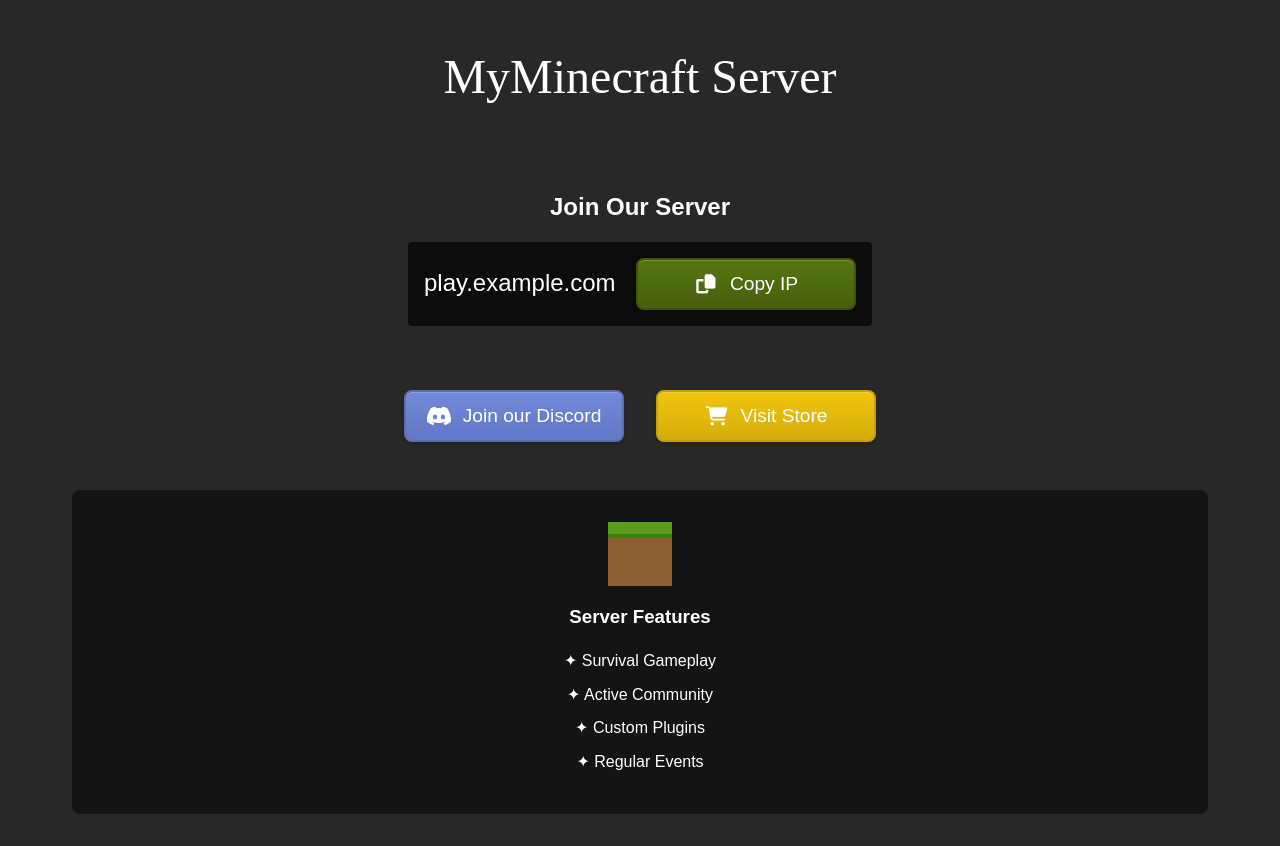
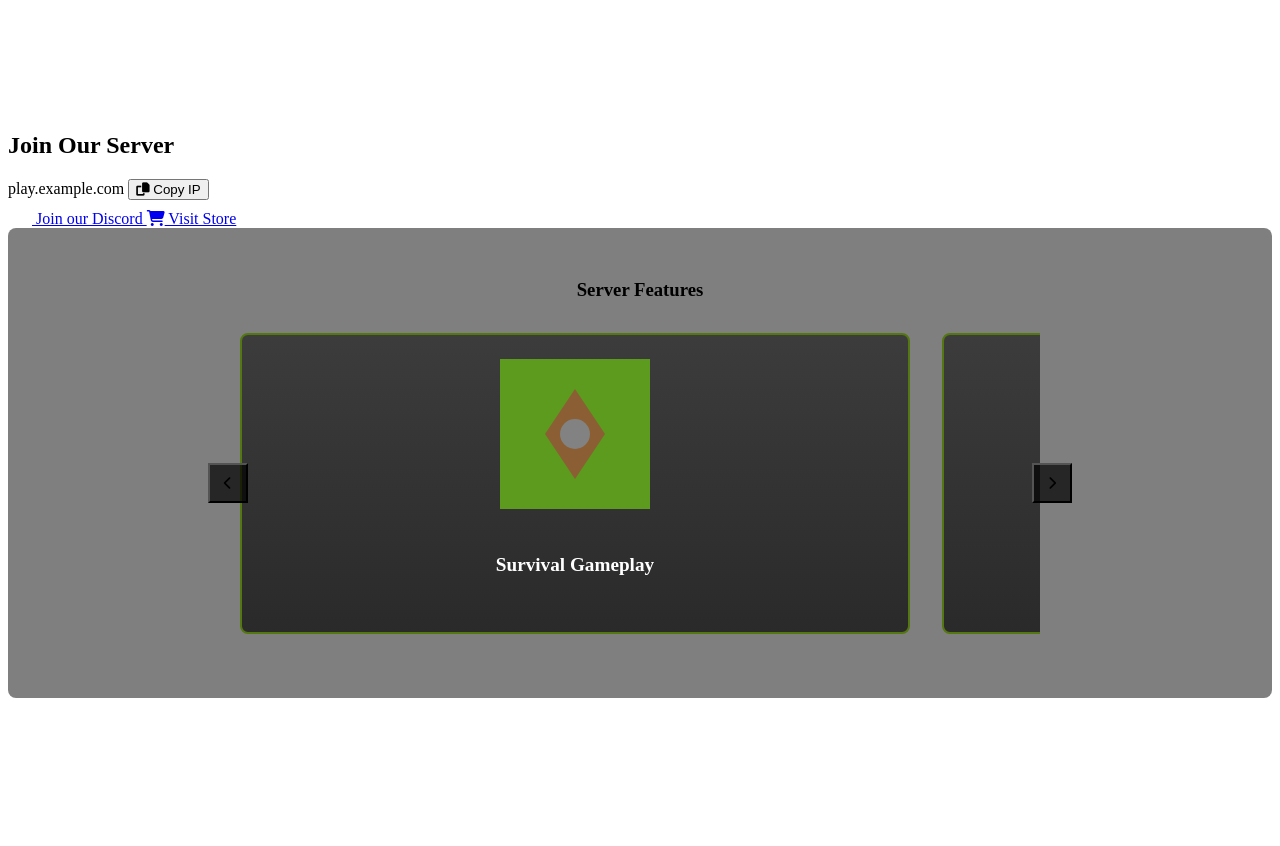
Before and after one commit to MxSLmafao/soulpvp-website, a Flask app: page / in a window 1280 px wide. After the commit the page ends 698 px from the top, so only its background shows below. Run offline with Flask 3, Linux system fonts and the light colour scheme.

Commit message:
Agent query: Please verify the following features of the card slider: 1. Do the cards auto-rotate every 5 seconds? 2. Do the navigation buttons work to manually change cards? 3. Do cards expand with description when clicked? 4. Are the hover effects and animations smooth?

```diff
--- a/static/css/style.css
+++ b/static/css/style.css
@@ -1,164 +1,108 @@
-@font-face {
-    font-family: 'Minecraft';
-    src: url('../fonts/minecraft.woff2') format('woff2');
-    font-weight: normal;
-    font-style: normal;
-}
-
-:root {
-    --minecraft-dirt: #8B5E34;
-    --minecraft-grass: #5C9B1E;
-    --minecraft-stone: #828282;
-}
-
-* {
-    margin: 0;
-    padding: 0;
-    box-sizing: border-box;
-}
-
-body {
-    font-family: 'Minecraft', Arial, sans-serif;
-    background-color: #282828;
-    color: white;
-    line-height: 1.6;
-}
-
-.container {
-    max-width: 1200px;
-    margin: 0 auto;
-    padding: 2rem;
-}
-
-header {
-    text-align: center;
-    margin-bottom: 3rem;
-}
-
-.logo {
-    max-width: 400px;
-    height: auto;
-}
-
-.server-info {
-    text-align: center;
-    margin-bottom: 3rem;
-}
-
-.ip-box {
-    background-color: rgba(0, 0, 0, 0.7);
-    padding: 1rem;
-    border-radius: 4px;
-    display: inline-block;
-    margin: 1rem 0;
-}
-
-#server-ip {
-    font-size: 1.5rem;
-    margin-right: 1rem;
-}
-
-.minecraft-button {
-    font-size: 1.2rem;
-    border-radius: 8px;
-    background: linear-gradient(to bottom, #54770f, #485f0d);
-    box-shadow: inset 0 1px rgba(255, 255, 255, 0.2), 0 2px 4px rgba(0, 0, 0, 0.2);
-    min-width: 220px;
-    height: 52px;
-    color: white;
-    text-decoration: none;
-    display: inline-flex;
-    align-items: center;
-    justify-content: center;
-    gap: 0.75rem;
-    cursor: pointer;
-    font-family: 'Minecraft', Arial, sans-serif;
-    transition: all 0.2s ease;
-    border: 2px solid #3c5508;
-}
-
-.minecraft-button img,
-.minecraft-button i {
-    width: 24px;
-    height: 24px;
-    display: flex;
-    align-items: center;
-    justify-content: center;
-    font-size: 1.2rem;
-}
-
-.minecraft-button:hover {
-    background: linear-gradient(to bottom, #6a9414, #587811);
-    transform: translateY(1px);
-    box-shadow: inset 0 1px rgba(255, 255, 255, 0.2), 0 1px 2px rgba(0, 0, 0, 0.2);
-}
-
-.links {
-    display: flex;
-    justify-content: center;
-    align-items: center;
-    gap: 2rem;
-    margin-bottom: 3rem;
-}
-
-.discord {
-    border-radius: 8px;
-    background: linear-gradient(to bottom, #7289DA, #6277c5);
-    box-shadow: inset 0 1px rgba(255, 255, 255, 0.2), 0 2px 4px rgba(0, 0, 0, 0.2);
-    border-color: #5b6eae;
-}
-
-.discord:hover {
-    background: linear-gradient(to bottom, #8499e4, #7289DA);
-}
-
-.store {
-    border-radius: 8px;
-    background: linear-gradient(to bottom, #f1c40f, #d4ad0c);
-    box-shadow: inset 0 1px rgba(255, 255, 255, 0.2), 0 2px 4px rgba(0, 0, 0, 0.2);
-    border-color: #c4a00c;
-}
-
-.store:hover {
-    background: linear-gradient(to bottom, #f4d03f, #f1c40f);
-}
+/* Previous CSS content remains the same until .features */
 
 .features {
     text-align: center;
     background-color: rgba(0, 0, 0, 0.5);
     padding: 2rem;
     border-radius: 8px;
+    position: relative;
+    overflow: hidden;
 }
 
-.features ul {
-    list-style: none;
+.card-slider {
+    position: relative;
+    max-width: 800px;
+    margin: 2rem auto;
+    padding: 0 2rem;
+}
+
+.cards {
+    display: flex;
+    transition: transform 0.5s ease;
+    gap: 2rem;
+    overflow: hidden;
+}
+
+.card {
+    min-width: 300px;
+    background: linear-gradient(to bottom, #3c3c3c, #2a2a2a);
+    border: 2px solid #54770f;
+    border-radius: 8px;
+    padding: 1.5rem;
+    cursor: pointer;
+    transition: all 0.3s ease;
+    flex-shrink: 0;
+    transform-origin: center;
+}
+
+.card img {
+    width: 150px;
+    height: 150px;
+    margin-bottom: 1rem;
+    transition: transform 0.3s ease;
+}
+
+.card h4 {
+    color: #ffffff;
+    font-size: 1.2rem;
+    margin-bottom: 0.5rem;
+}
+
+.card-description {
+    height: 0;
+    opacity: 0;
+    transition: all 0.3s ease;
+    overflow: hidden;
+    color: #cccccc;
+}
+
+.card.expanded {
+    transform: scale(1.05);
+}
+
+.card.expanded .card-description {
+    height: auto;
+    opacity: 1;
     margin-top: 1rem;
 }
 
-.features li {
-    margin: 0.5rem 0;
+.card:hover {
+    border-color: #6a9414;
+    box-shadow: 0 0 15px rgba(106, 148, 20, 0.3);
 }
 
-.grass-block {
-    width: 64px;
-    height: 64px;
-    margin: 0 auto 1rem;
+.card:hover img {
+    transform: scale(1.1);
+}
+
+.slider-controls {
+    display: flex;
+    justify-content: space-between;
+    position: absolute;
+    top: 50%;
+    left: 0;
+    right: 0;
+    transform: translateY(-50%);
+    pointer-events: none;
+}
+
+.prev-btn,
+.next-btn {
+    pointer-events: auto;
+    width: 40px;
+    height: 40px;
+    padding: 0;
+    min-width: unset;
+    background: rgba(0, 0, 0, 0.7);
 }
 
 @media (max-width: 768px) {
-    .links {
-        flex-direction: column;
-        align-items: center;
+    .card {
+        min-width: 250px;
     }
 
-    .ip-box {
-        display: flex;
-        flex-direction: column;
-        gap: 1rem;
-    }
-
-    .minecraft-button {
-        width: 100%;
-        max-width: 300px;
+    .card img {
+        width: 100px;
+        height: 100px;
     }
 }
--- a/templates/index.html
+++ b/templates/index.html
@@ -35,16 +35,39 @@
             </section>
 
             <section class="features">
-                <div class="grass-block">
-                    <img src="{{ url_for('static', filename='images/grass_block.svg') }}" alt="Grass Block">
+                <h3>Server Features</h3>
+                <div class="card-slider">
+                    <div class="cards">
+                        <div class="card" data-feature="survival">
+                            <img src="{{ url_for('static', filename='images/survival.svg') }}" alt="Survival Gameplay">
+                            <h4>Survival Gameplay</h4>
+                            <p class="card-description">Experience authentic Minecraft survival with custom tweaks and balanced gameplay mechanics.</p>
+                        </div>
+                        <div class="card" data-feature="community">
+                            <img src="{{ url_for('static', filename='images/community.svg') }}" alt="Active Community">
+                            <h4>Active Community</h4>
+                            <p class="card-description">Join our friendly community of players and participate in group activities and projects.</p>
+                        </div>
+                        <div class="card" data-feature="plugins">
+                            <img src="{{ url_for('static', filename='images/plugins.svg') }}" alt="Custom Plugins">
+                            <h4>Custom Plugins</h4>
+                            <p class="card-description">Enjoy unique features with our carefully selected custom plugins enhancing your gameplay.</p>
+                        </div>
+                        <div class="card" data-feature="events">
+                            <img src="{{ url_for('static', filename='images/events.svg') }}" alt="Regular Events">
+                            <h4>Regular Events</h4>
+                            <p class="card-description">Participate in exciting weekly events, competitions, and special seasonal activities.</p>
+                        </div>
+                    </div>
+                    <div class="slider-controls">
+                        <button class="prev-btn minecraft-button">
+                            <i class="fas fa-chevron-left"></i>
+                        </button>
+                        <button class="next-btn minecraft-button">
+                            <i class="fas fa-chevron-right"></i>
+                        </button>
+                    </div>
                 </div>
-                <h3>Server Features</h3>
-                <ul>
-                    <li>✦ Survival Gameplay</li>
-                    <li>✦ Active Community</li>
-                    <li>✦ Custom Plugins</li>
-                    <li>✦ Regular Events</li>
-                </ul>
             </section>
         </main>
     </div>
```
Also changed, not shown: static/js/main.js (+70 -0 lines), static/images/community.svg (added), static/images/events.svg (added), static/images/plugins.svg (added), static/images/survival.svg (added).
